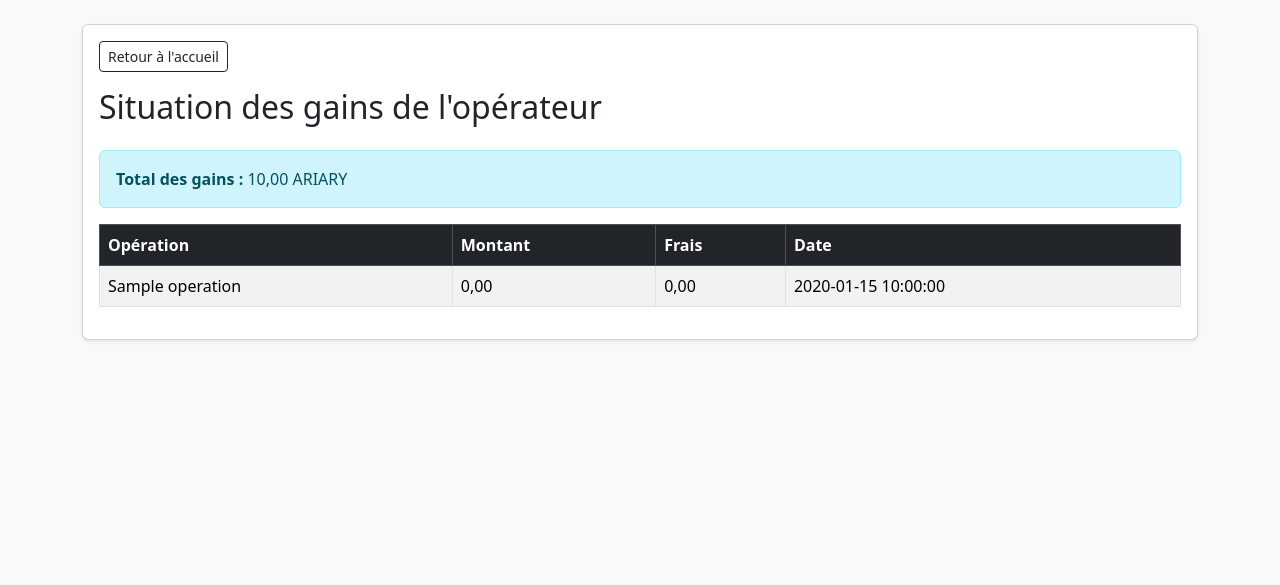
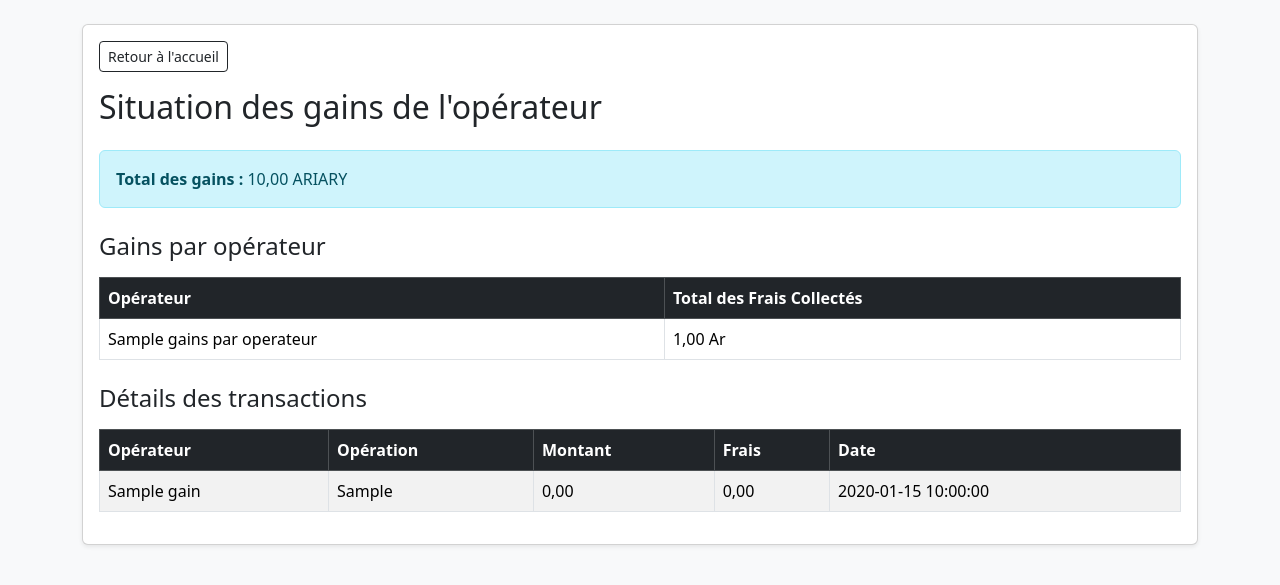
Before and after one commit to eliasrabemananjara/4019_4395_S4, a CodeIgniter 4 app: the page made by app/Views/operateur/situation_gains.php in a window 1280 px wide. Shown: the part 56-641 px from the top of the page. Run offline with PHP 8.4 and a stand-in for CodeIgniter, Linux system fonts and the light colour scheme; the template is opened without the code that fills it: most values are stand-ins (such as "Sample title", 1, 10 or a date in 2020); some libraries are stand-ins or nearby versions.

Commit message:
gain par operateur

```diff
--- a/app/Views/operateur/situation_gains.php
+++ b/app/Views/operateur/situation_gains.php
@@ -29,10 +29,30 @@
                     <strong>Total des gains :</strong> <?= esc(number_format($total, 2, ',', ' ')) ?> ARIARY
                 </div>
 
+                <h4 class="mt-4 mb-3">Gains par opérateur</h4>
+                <table class="table table-bordered mb-4">
+                    <thead class="table-dark">
+                        <tr>
+                            <th>Opérateur</th>
+                            <th>Total des Frais Collectés</th>
+                        </tr>
+                    </thead>
+                    <tbody>
+                        <?php foreach ($gainsParOperateur as $gp): ?>
+                            <tr>
+                                <td><?= esc($gp['nom_operateur']) ?></td>
+                                <td><?= esc(number_format($gp['total_frais'], 2, ',', ' ')) ?> Ar</td>
+                            </tr>
+                        <?php endforeach; ?>
+                    </tbody>
+                </table>
+
+                <h4 class="mt-4 mb-3">Détails des transactions</h4>
                 <?php if (!empty($gains)): ?>
                     <table class="table table-striped table-bordered mt-3">
                         <thead class="table-dark">
                             <tr>
+                                <th>Opérateur</th>
                                 <th>Opération</th>
                                 <th>Montant</th>
                                 <th>Frais</th>
@@ -42,7 +62,8 @@
                         <tbody>
                             <?php foreach ($gains as $gain): ?>
                                 <tr>
-                                    <td><?= esc($gain['operation']) ?></td>
+                                    <td><?= esc($gain['nom_operateur']) ?></td>
+                                    <td><?= esc($gain['type_operation']) ?></td>
                                     <td><?= esc(number_format($gain['montant'], 2, ',', ' ')) ?></td>
                                     <td><?= esc(number_format($gain['frais'], 2, ',', ' ')) ?></td>
                                     <td><?= esc($gain['date_transaction']) ?></td>
```
Also changed, not shown: app/Controllers/OperateurController.php (+15 -11 lines), writable/4019_4395.sql (+5 -2 lines), writable/database/4019_4395.db, 4 other files.
